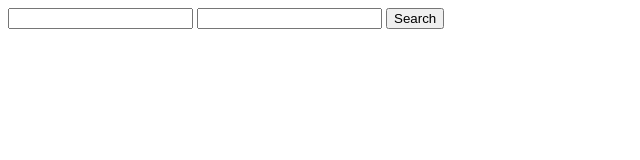
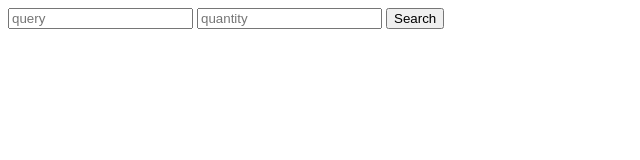
Before and after one commit to vitorricoy/YoutubeArtistSearcher, a plain HTML site: page index.html in a window 1280 px wide. Shown: the full height of the page, 0-640 px from the left. Drawn offline with nearby package versions, Linux system fonts and the light colour scheme.

Commit message:
Quick Fixes

```diff
--- a/index.html
+++ b/index.html
@@ -4,8 +4,8 @@
   </head>
   <body>
     <div id="buttons">
-      <input id="query" type="text"/>
-      <input id="quantity" type=number/>
+      <input placeholder="query" id="query" type="text"/>
+      <input id="quantity" placeholder="quantity" type=number/>
       <button id="search-button" onclick="search()">Search</button>
 
     </div>
--- a/main.js
+++ b/main.js
@@ -66,6 +66,7 @@ function search() {
     	}
     });
   });
+  console.log(ids);
 }
 
 function sleep(milliseconds) {
```
